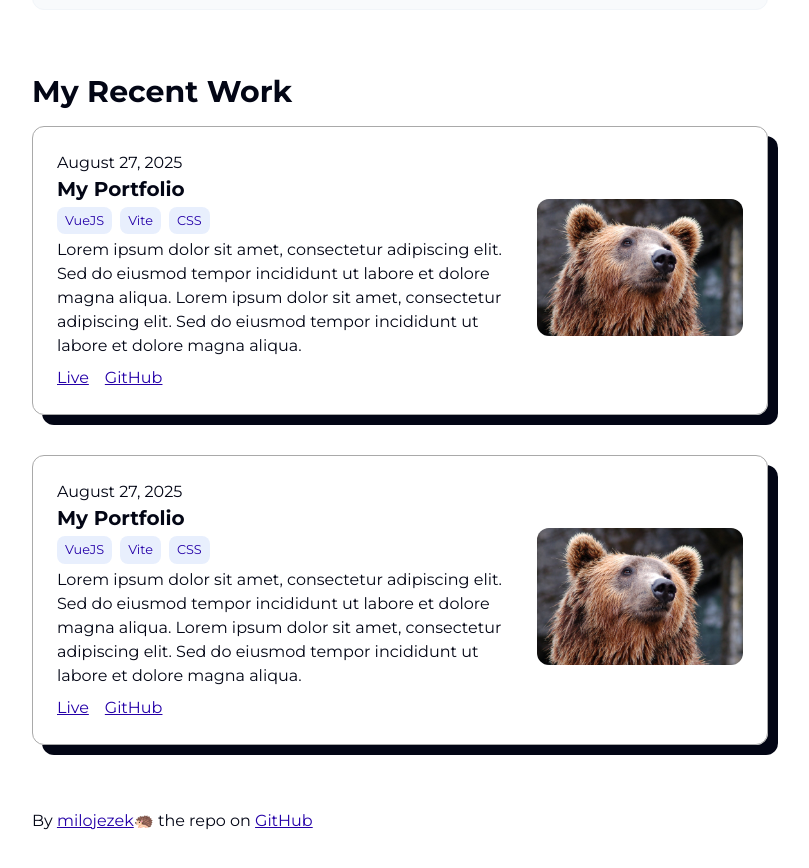
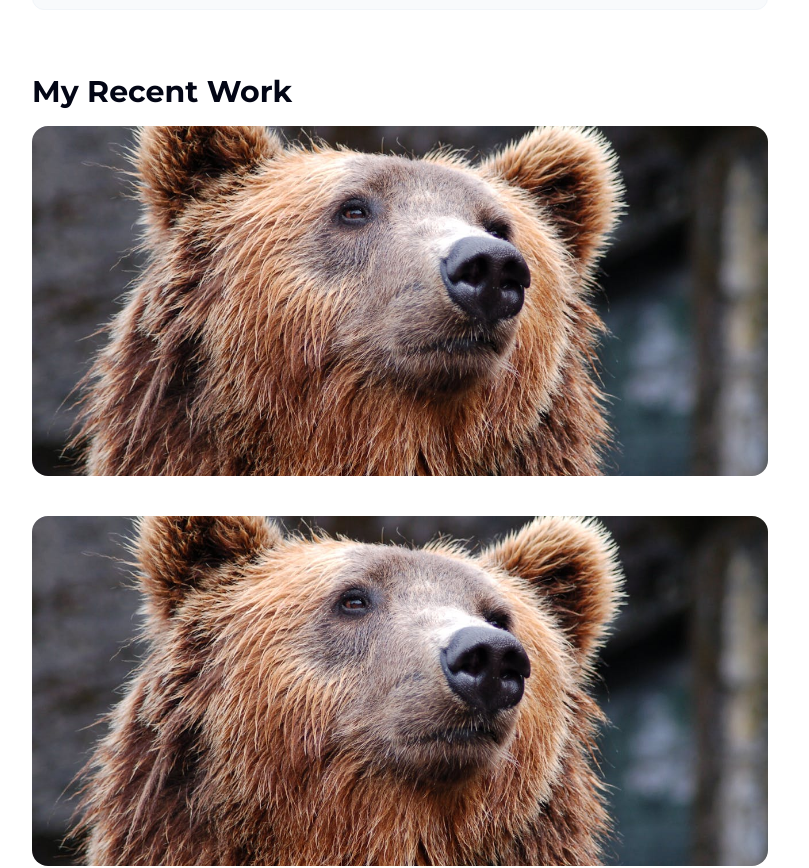
Before and after one commit to milojezek/portfolio, a Vue app: page / in a window 1280 px wide. Shown: the part 800-1668 px from the top of the page, without its empty margins (240-1049 px from the left). Built offline with nearby package versions, Linux system fonts and the light colour scheme.

Commit message:
Make project card an image card with hover text

```diff
--- a/src/components/main/projects/ProjectCard.vue
+++ b/src/components/main/projects/ProjectCard.vue
@@ -1,21 +1,11 @@
 <template>
-  <div class="project-card">
-    <div>
-      <p>{{ date }}</p>
-      <h4>{{ title }}</h4>
-      <div class="skill-list">
-        <div class="skill-tag" v-for="tech in technologies" :key="tech">
-          <p>{{ tech }}</p>
-        </div>
+  <div class="project-card" :style="{ backgroundImage: `url(${image})` }">
+    <div class="project-overlay">
+      <div class="project-content">
+        <h4>{{ title }}</h4>
+        <p class="project-description">{{ description }}</p>
+        <a v-if="projectUrl" :href="projectUrl" target="_blank" class="visit-button">Visit Website →</a>
       </div>
-      <p>{{ description }}</p>
-      <div class="project-links">
-        <a :href="liveUrl" target="_blank" v-if="liveUrl">Live</a>
-        <a :href="githubUrl" target="_blank" v-if="githubUrl">GitHub</a>
-      </div>
-    </div>
-    <div class="img-div" v-if="image">
-      <img class="big-img" :src="image" :alt="title" />
     </div>
   </div>
 </template>
@@ -24,33 +14,21 @@
 export default {
   name: "ProjectCard",
   props: {
-    date: {
-      type: String,
-      required: true,
-    },
     title: {
       type: String,
-      required: true,
-    },
-    technologies: {
-      type: Array,
       required: true,
     },
     description: {
       type: String,
       required: true,
     },
-    liveUrl: {
-      type: String,
-      default: null,
-    },
-    githubUrl: {
+    projectUrl: {
       type: String,
       default: null,
     },
     image: {
       type: String,
-      default: null,
+      required: true,
     },
   },
 };
@@ -58,38 +36,90 @@ export default {
 
 <style scoped>
 .project-card {
-  display: flex;
-  flex-direction: column;
-  gap: 1rem;
-  border: 1px solid darkgray;
-  box-shadow: 10px 10px;
-  border-radius: 0.75rem;
-  padding: 1.5rem;
+  position: relative;
+  height: 300px;
+  border-radius: 1rem;
+  background-size: cover;
+  background-position: center;
+  background-repeat: no-repeat;
+  overflow: hidden;
+  cursor: pointer;
+  transition: transform 0.3s ease;
 }
 
 .project-card:hover {
-  box-shadow: 10px 10px var(--color-green-highlight);
+  transform: translateY(-5px);
 }
 
-.project-card > div:first-of-type {
-  flex: 1;
+.project-overlay {
+  position: absolute;
+  top: 0;
+  left: 0;
+  right: 0;
+  bottom: 0;
+  background: rgba(0, 0, 0, 0.1);
+  opacity: 0;
+  transition: all 0.3s ease;
+  display: flex;
+  align-items: center;
+  justify-content: center;
+  padding: 2rem;
 }
 
-.project-links {
-  display: flex;
-  align-items: center;
-  gap: 1rem;
-  padding-top: 0.5rem;
+.project-card:hover .project-overlay {
+  opacity: 1;
+  background: rgba(0, 0, 0, 0.7);
+}
+
+.project-content {
+  text-align: center;
+  color: white;
+  max-width: 100%;
+}
+
+.project-content h4 {
+  font-size: 1.5rem;
+  font-weight: 600;
+  margin-bottom: 1rem;
+  color: white;
+}
+
+.project-description {
+  font-size: 0.9rem;
+  line-height: 1.4;
+  margin-bottom: 1.5rem;
+  opacity: 0.9;
+}
+
+.visit-button {
+  display: inline-block;
+  padding: 0.75rem 1.5rem;
+  background: transparent;
+  color: white;
+  border: 2px solid white;
+  border-radius: 2rem;
+  text-decoration: none;
+  font-weight: 500;
+  transition: all 0.3s ease;
+}
+
+.visit-button:hover {
+  background: white;
+  color: #000;
+  transform: translateY(-2px);
 }
 
 @media (min-width: 640px) {
   .project-card {
-    flex-direction: row;
-    align-items: center;
+    height: 350px;
   }
 
-  .project-card .img-div {
-    max-width: 30%;
+  .project-content h4 {
+    font-size: 1.75rem;
+  }
+
+  .project-description {
+    font-size: 1rem;
   }
 }
 </style>
```
